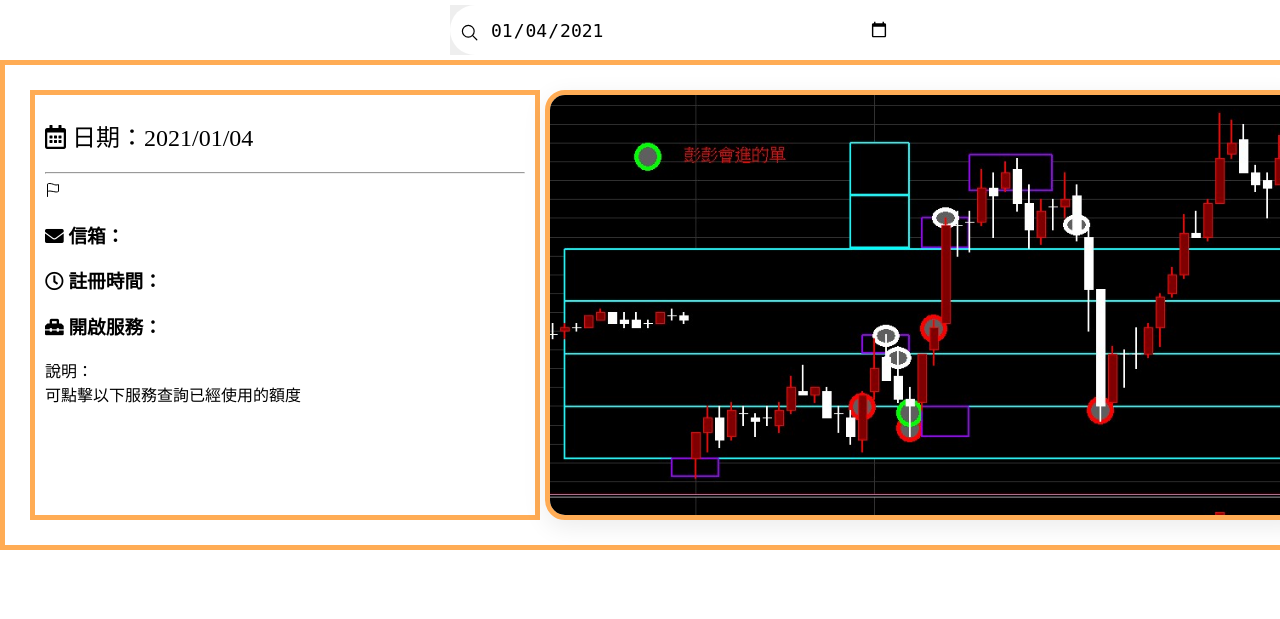
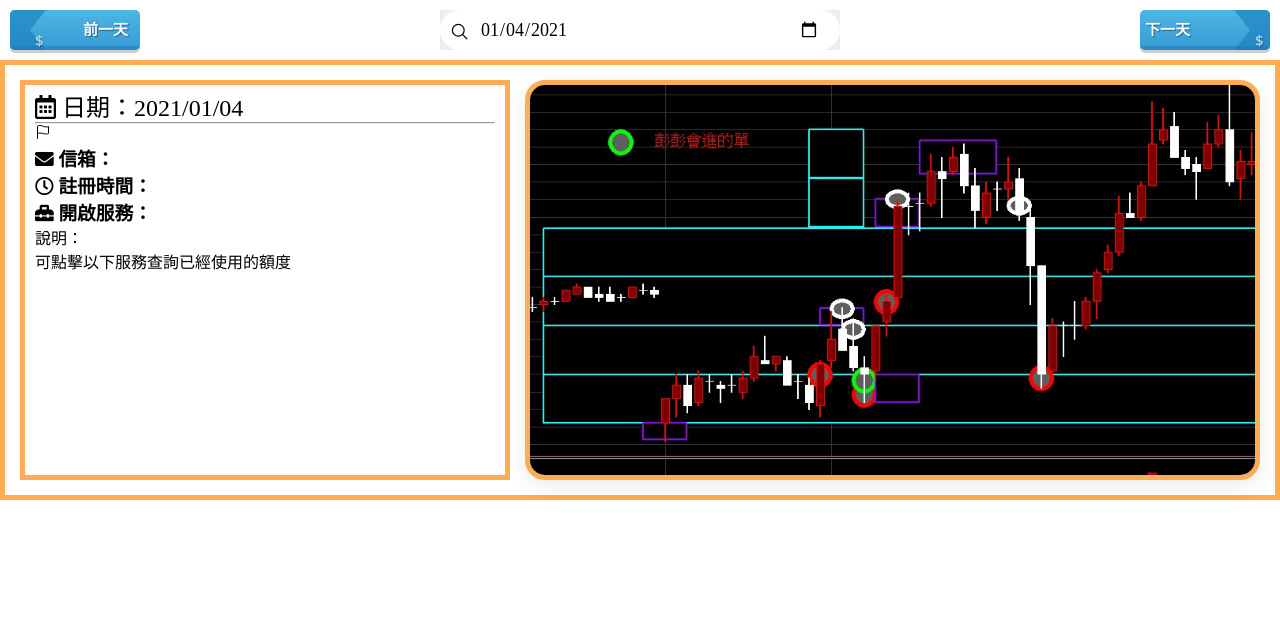
Before and after one commit to aico-confs/aico-confs.github.io, a PHP site: page / in a window 1280 px wide; the page is wider, and only the part inside the window is pictured. Shown: the top 619 px of that part. Run offline with PHP 8.4, Linux system fonts and the light colour scheme; some libraries are stand-ins or nearby versions.

Commit message:
按鈕更新日期

```diff
--- a/index.html
+++ b/index.html
@@ -15,6 +15,7 @@
 </head>
 <body>
     <div class="topbar">
+        <button id="back" class="back">前一天</button>
         <div class="search">
             <label >
                 <!-- <input type="text" placeholder="搜尋" > -->
@@ -23,6 +24,7 @@
                 <ion-icon name="search-outline"></ion-icon>
             </label>
         </div>
+        <button id="next" class="button">下一天</button>
 
     </div>
 
@@ -78,10 +80,25 @@
     <script>
         function updateDate(date){
             // ex：date = [2021,2,3];
+            console.log(date);
             // 更新日期
             $("#datetxt").text('  日期：' +date.join('/'));
             // 更新圖片
             $("img").attr("src" , "./img/"+date.join('')+".jpg");
+            $("#date").attr("value" , date.join('-'));
+
+        }
+        function BtnupdateDate(num){
+            let date = document.getElementById('date').getAttribute('value');
+            let dateTime = new Date(date);
+            date = dateTime.setDate(dateTime.getDate()+num);
+            dateTime = new Date(date);
+            date = dateTime.toLocaleDateString().split('/');
+            console.log('date');
+            date[1] = date[1].padStart(2,'0');
+            date[2] = date[2].padStart(2,'0');
+            updateDate(date);
+
         }
         // 首次更新日期
 
@@ -92,6 +109,19 @@
             }
         );
 
+        // 按鈕更新日期
+        $('#back').click(function()
+                {
+                    BtnupdateDate(-1);
+                }
+
+            );
+        $('#next').click(function()
+                {
+                    BtnupdateDate(1);
+                }
+
+            );
 
         // Firefox, Google Chrome, Opera, Safari, Internet Explorer from version 9
         function OnInput (event) {
--- a/style.css
+++ b/style.css
@@ -1,5 +1,5 @@
 @import url('https://fonts.googleapis.com/css2?family=Noto+Serif+TC:wght@200;300;400;500;600&display=swap');
-body
+*
 {
     margin: 0;
     padding: 0;
@@ -23,8 +23,8 @@ body
     width:100%;
     height: 60px;
     display: flex;
-    /* justify-content: space-between; */
-    justify-content: center;
+    justify-content: space-between;
+    /* justify-content: center; */
     align-items: center;
     padding: 0 10px;
 }
@@ -62,21 +62,87 @@ body
     font-size: 1.2em;
 
 }
+button {
+    width: 130px;
+    height: 40px;
+    background: linear-gradient(to bottom, #4eb5e5 0%,#389ed5 100%); /* W3C */
+    border: none;
+    border-radius: 5px;
+    position: relative;
+    border-bottom: 4px solid #2b8bc6;
+    color: #fbfbfb;
+    font-weight: 600;
+    font-family: 'Open Sans', sans-serif;
+    text-shadow: 1px 1px 1px rgba(0,0,0,.4);
+    font-size: 15px;
+    text-align: left;
+    text-indent: 5px;
+    box-shadow: 0px 3px 0px 0px rgba(0,0,0,.2);
+    cursor: pointer;
+
+  /* Just for presentation
+    display: block;
+    margin: 0 auto;
+    margin-bottom: 20px; */
+  }
+  button:active {
+    box-shadow: 0px 2px 0px 0px rgba(0,0,0,.2);
+    top: 1px;
+  }
+
+  button:after {
+    content: "\0024";
+    width: 0;
+    height: 0;
+    display: block;
+    border-top: 20px solid #187dbc;
+    border-bottom: 20px solid #187dbc;
+    border-left: 16px solid transparent;
+    border-right: 20px solid #187dbc;
+    position: absolute;
+    opacity: 0.6;
+    right: 0;
+    top: 0;
+    border-radius: 0 5px 5px 0;
+  }
+
+  /* Button pointing left */
+
+  button.back {
+    text-align: right;
+    padding-right: 12px;
+    box-sizing: border-box;
+  }
+  button.back:after {
+    content: "\0024";
+    width: 0;
+    height: 0;
+    display: block;
+    border-top: 20px solid #187dbc;
+    border-bottom: 20px solid #187dbc;
+    border-right: 16px solid transparent;
+    border-left: 20px solid #187dbc;
+    position: absolute;
+    opacity: 0.6;
+    left: 0;
+    top: 0;
+    border-radius: 5px 0 0 5px;
+  }
 .container
 {
     position: relative;
     width:100%;
     /* height: 100vh; */
-    padding: 25px;
+    padding: 15px;
     display: grid;
     grid-template-columns: 1fr 1.5fr;
-    grid-gap: 5px;
+    grid-gap: 15px;
 
 }
 .details
 {
     position: relative;
-    min-height: 400px;
+    min-height: 200px;
     padding: 10px;
     /* display: grid;
     grid-template-rows: 1fr  3fr;
@@ -150,7 +216,7 @@ body::-webkit-scrollbar {
     /* height: 100%;   */
     display: grid;
     grid-template-columns: 1fr ;
-    grid-template-rows: 1.3fr 1.7fr;
+    /* grid-template-rows: 1.3fr 1.7fr; */
     grid-gap: 15px;
 
     }
```
Also changed, not shown: 1 other file.
